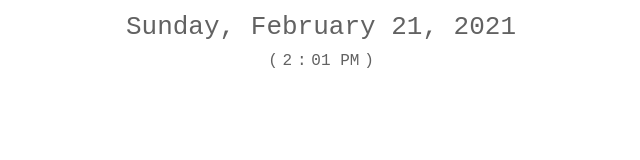
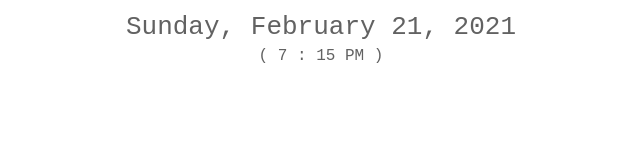
Before and after one commit to mindovermvtter/yeet, a plain HTML site: page index.html in a window 1280 px wide. Shown: the full height of the page, 319-959 px from the left. Drawn offline with Linux system fonts and the light colour scheme.

Commit message:
Update index.html

```diff
--- a/index.html
+++ b/index.html
@@ -49,11 +49,7 @@ body{
       <div class="date" id="date"></div>
       <div class="clock">
 
-        <div class="left">(</div>
-        <div class="time" id="hour"></div>
-        <div class="colon">:</div>
-        <div class="time" id="min"></div>
-        <div class="right">)</div>
+        <div class="left">( 7 : 15 PM )</div>
             <div id="quote"></div>
       </div>
     </div>
```
